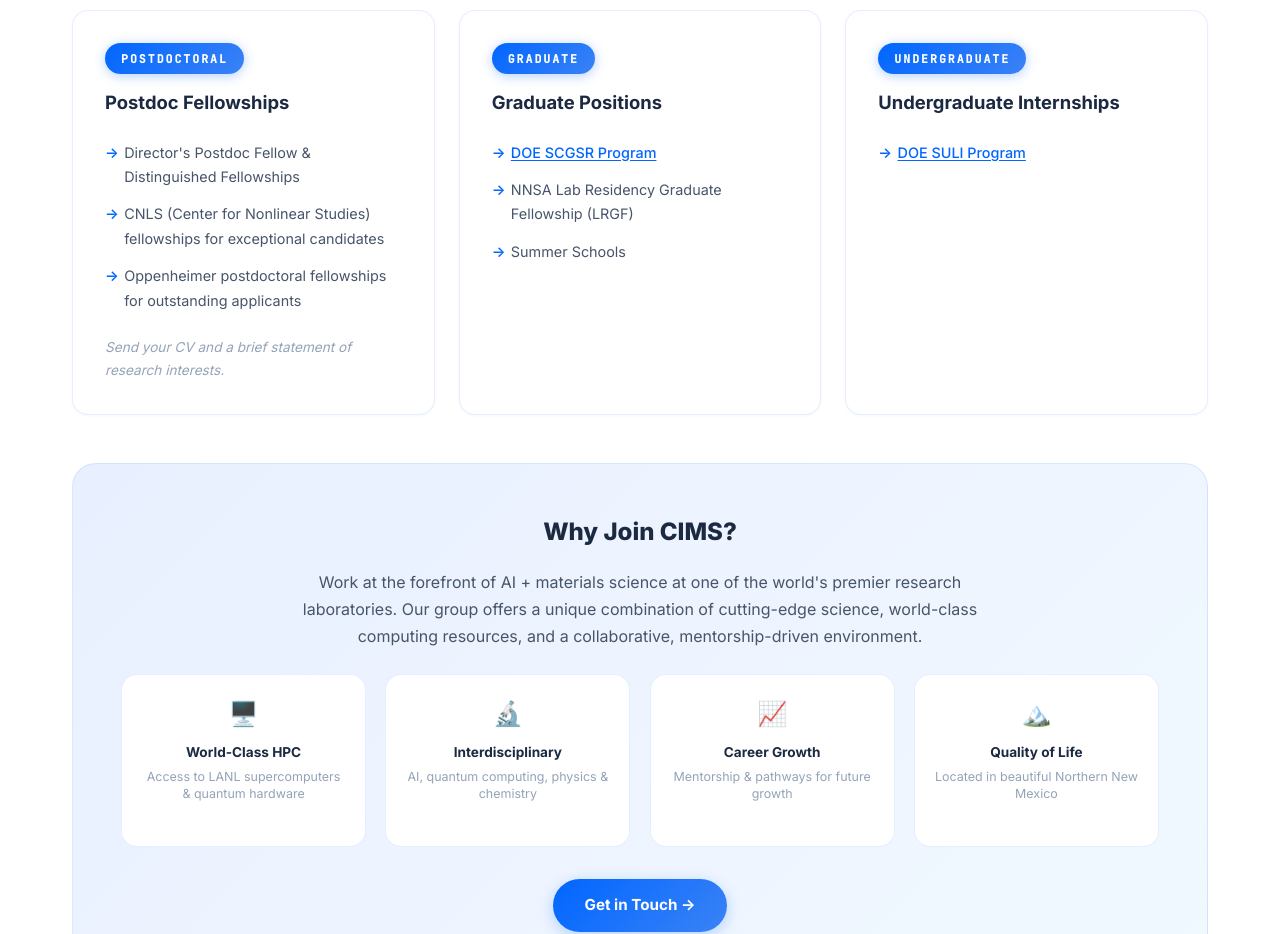
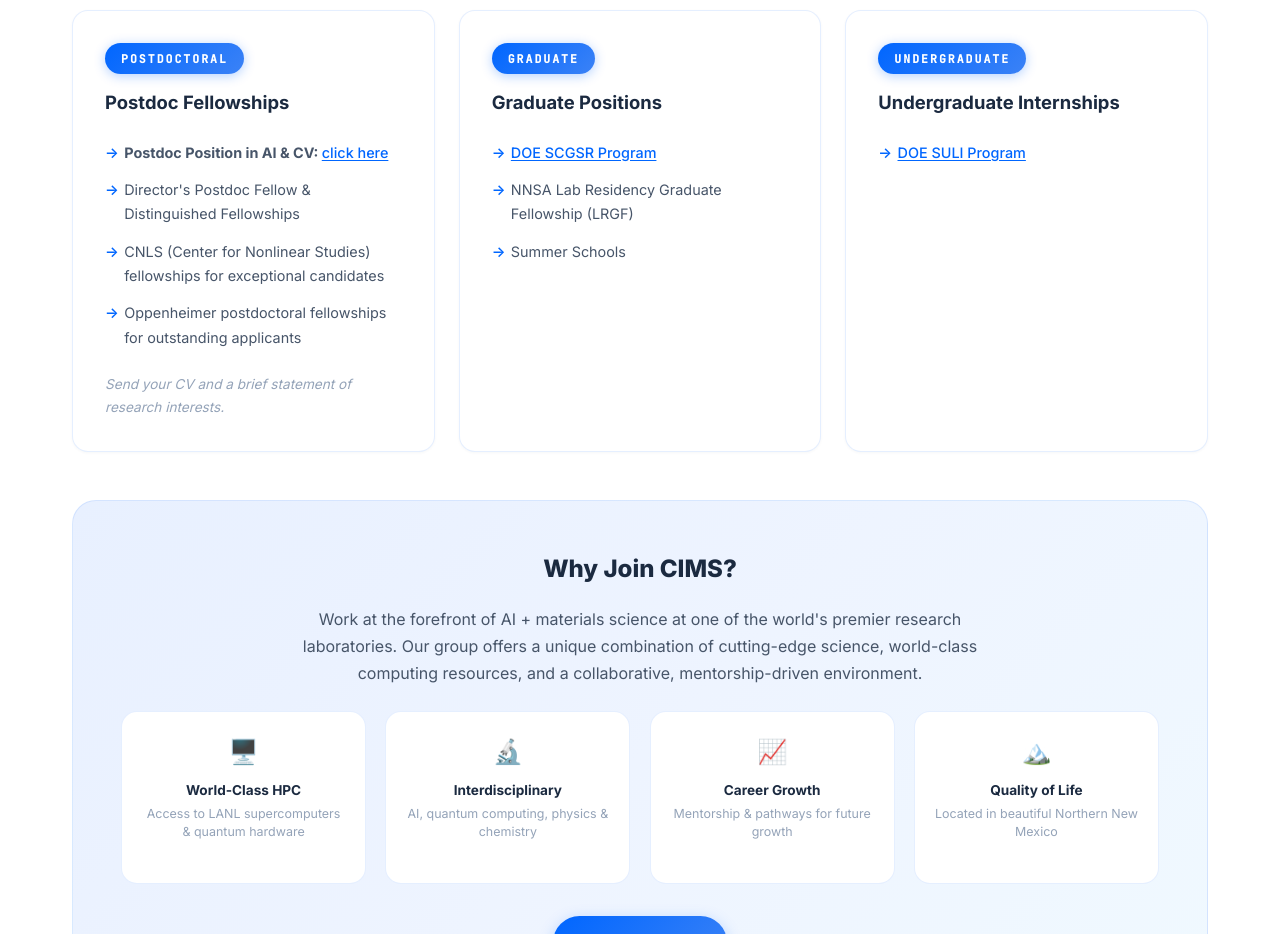
Before and after one commit to mavanish/mavanish.github.io, a plain HTML site: page index.html in a window 1280 px wide. Shown: the part 6480-7414 px from the top of the page. Drawn offline with Linux system fonts and the light colour scheme.

Commit message:
Add Postdoc Position in AI & CV to index.html

```diff
--- a/index.html
+++ b/index.html
@@ -588,6 +588,8 @@
                     <div class="opening-level">Postdoctoral</div>
                     <h3>Postdoc Fellowships</h3>
                     <ul>
+                        <li><h4>Postdoc Position in AI & CV: <a href="https://lanl.jobs/search/jobdetails/artificial-intelligence-and-computer-vision-for-materials-postdoctoral-research-associate/a124a6dc-4aca-40d8-9cd8-272e04f195a7?utm_medium=paid_job_board&utm_campaign=linkedin_paid&utm_source=linkedin" target="_blank" rel="noopener">click
+                                here</a></li> </h4></li>
                         <li>Director's Postdoc Fellow & Distinguished Fellowships</li>
                         <li>CNLS (Center for Nonlinear Studies) fellowships for exceptional candidates</li>
                         <li>Oppenheimer postdoctoral fellowships for outstanding applicants</li>
```
